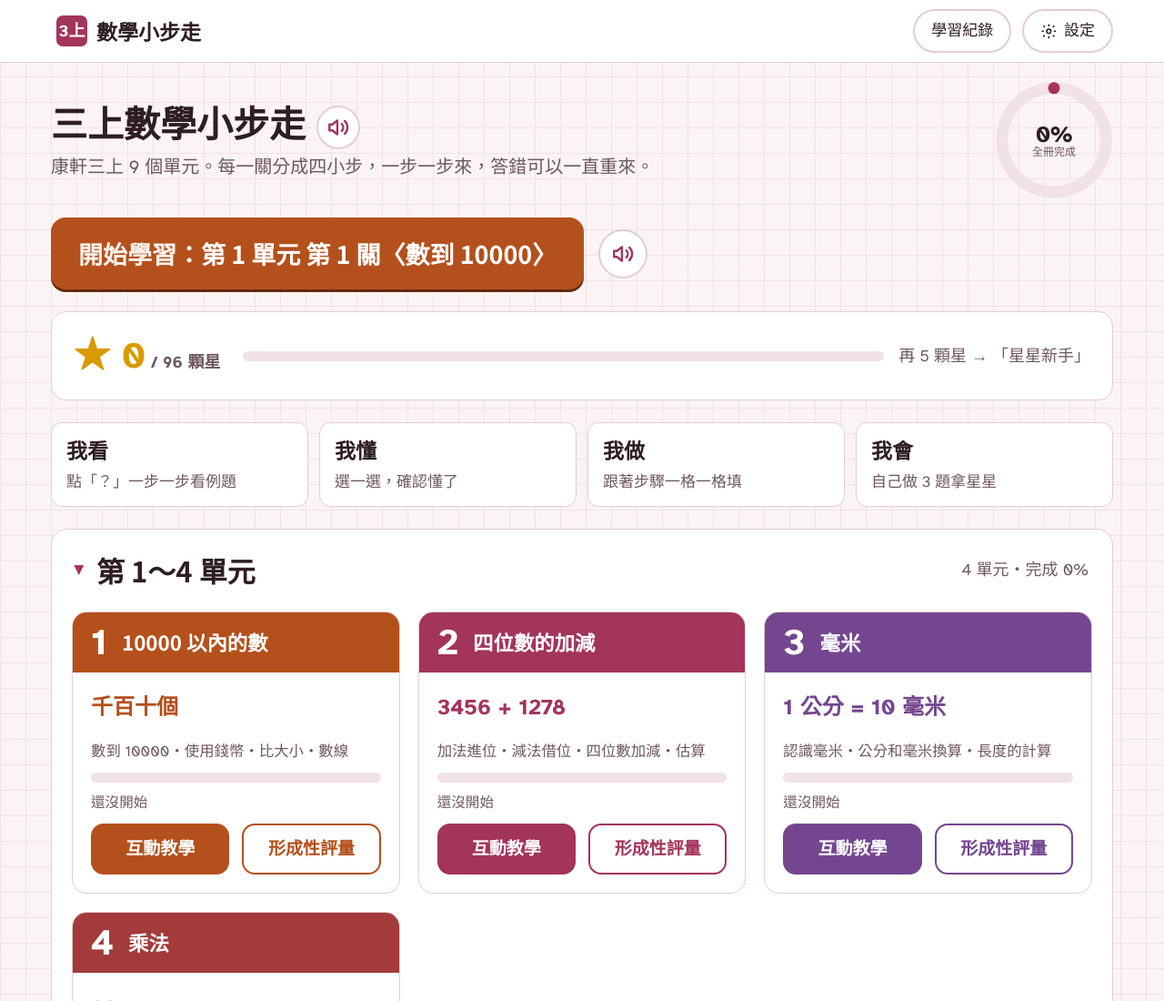
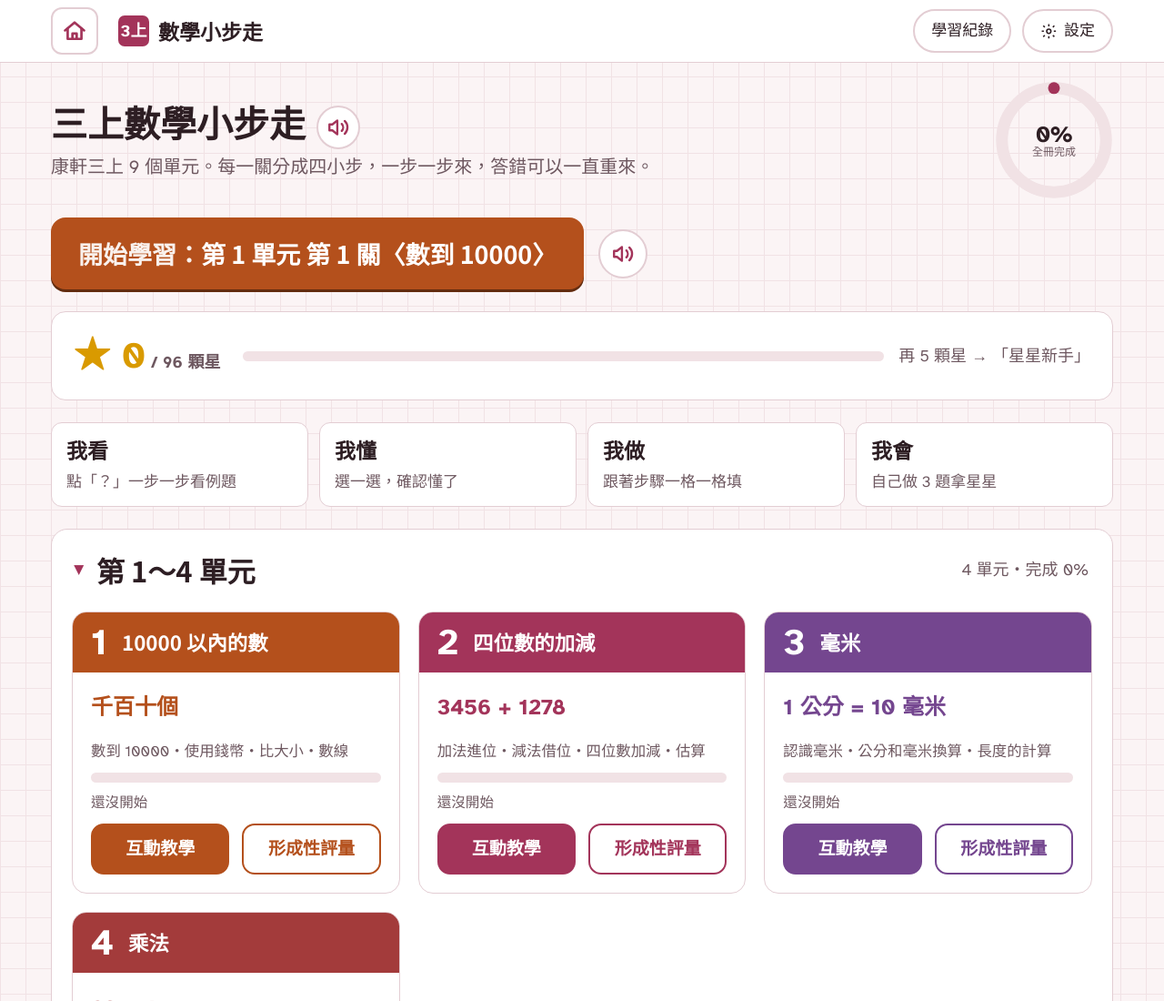
Before and after one commit to seteacherko/math-g3a, a plain HTML site: page index.html in a window 1280 px wide. Shown: the top 1100 px of the page at 91% size. Drawn offline with Linux system fonts and the light colour scheme; a web font is replaced by a local one.

Commit message:
Add files via upload

```diff
--- a/index.html
+++ b/index.html
@@ -71,7 +71,7 @@ b{font-weight:700}
 
 .top{position:sticky;top:env(safe-area-inset-top,0px);z-index:20;background:var(--card);border-bottom:1px solid var(--line)}
 .top-in{max-width:1200px;margin:0 auto;padding:.4rem 16px;display:flex;align-items:center;gap:.6rem;flex-wrap:wrap;min-height:var(--head)}
-.brand{display:flex;align-items:center;gap:.5rem;color:var(--ink);font-family:var(--display);font-weight:700;font-size:1.15rem;background:none;border:0;padding:.2rem .3rem}
+.brand{display:flex;align-items:center;gap:.5rem;color:var(--ink);font-family:var(--display);font-weight:700;font-size:1.15rem;background:none;border:0;padding:.2rem .3rem}.home-ic{display:grid;place-items:center;width:2.6rem;height:2.6rem;flex:none;border-radius:12px;border:2px solid var(--line);color:var(--accent);background:var(--card);margin-right:.2rem}.home-ic svg{width:1.4rem;height:1.4rem}.home-ic:hover{border-color:var(--accent)}
 .brand-mark{width:1.7rem;height:1.7rem;border-radius:7px;background:var(--accent);color:var(--on-accent);display:grid;place-items:center;font-family:var(--num);font-size:.9rem}
 .top-sp{flex:1}
 .chip{display:inline-flex;align-items:center;gap:.35rem;border:2px solid var(--line);background:var(--card);border-radius:999px;padding:.25rem .9rem;font-size:.85rem;min-height:2.4rem}
@@ -474,7 +474,7 @@ details.grp>.units{padding:0 1.1rem 1.1rem}
 
 <header class="top">
   <div class="top-in">
-    <button class="brand" id="go-home" type="button" aria-label="回總目錄"><span class="brand-mark">3上</span>數學小步走</button>
+    <a class="home-ic" href="../" aria-label="回到潛能教室首頁" title="回到潛能教室首頁"><svg viewBox="0 0 24 24" fill="none" stroke="currentColor" stroke-width="2.3" stroke-linecap="round" stroke-linejoin="round"><path d="M3 11.5 12 4l9 7.5"/><path d="M5.5 10v9.5h13V10"/><path d="M10 19.5v-5h4v5"/></svg></a><button class="brand" id="go-home" type="button" aria-label="回總目錄"><span class="brand-mark">3上</span>數學小步走</button>
     <span class="top-sp"></span>
     <button class="chip" id="t-rec" type="button">學習紀錄</button>
     <button class="chip" id="t-set" type="button" aria-expanded="false"><svg viewBox="0 0 24 24" fill="none" stroke="currentColor" stroke-width="2"><circle cx="12" cy="12" r="3"/><path d="M12 2v3M12 19v3M4.2 4.2l2.1 2.1M17.7 17.7l2.1 2.1M2 12h3M19 12h3M4.2 19.8l2.1-2.1M17.7 6.3l2.1-2.1"/></svg>設定</button>
--- a/sw.js
+++ b/sw.js
@@ -1,4 +1,4 @@
-const CACHE='math3a-202610081431';
+const CACHE='math3a-202610120743';
 const FILES=['./','index.html','manifest.webmanifest','icon-180.png','icon-192.png','icon-512.png'];
 self.addEventListener('install',e=>{e.waitUntil(caches.open(CACHE).then(c=>c.addAll(FILES)).then(()=>self.skipWaiting()));});
 self.addEventListener('activate',e=>{e.waitUntil(caches.keys().then(ks=>Promise.all(ks.filter(k=>k!==CACHE).map(k=>caches.delete(k)))).then(()=>self.clients.claim()));});
```
